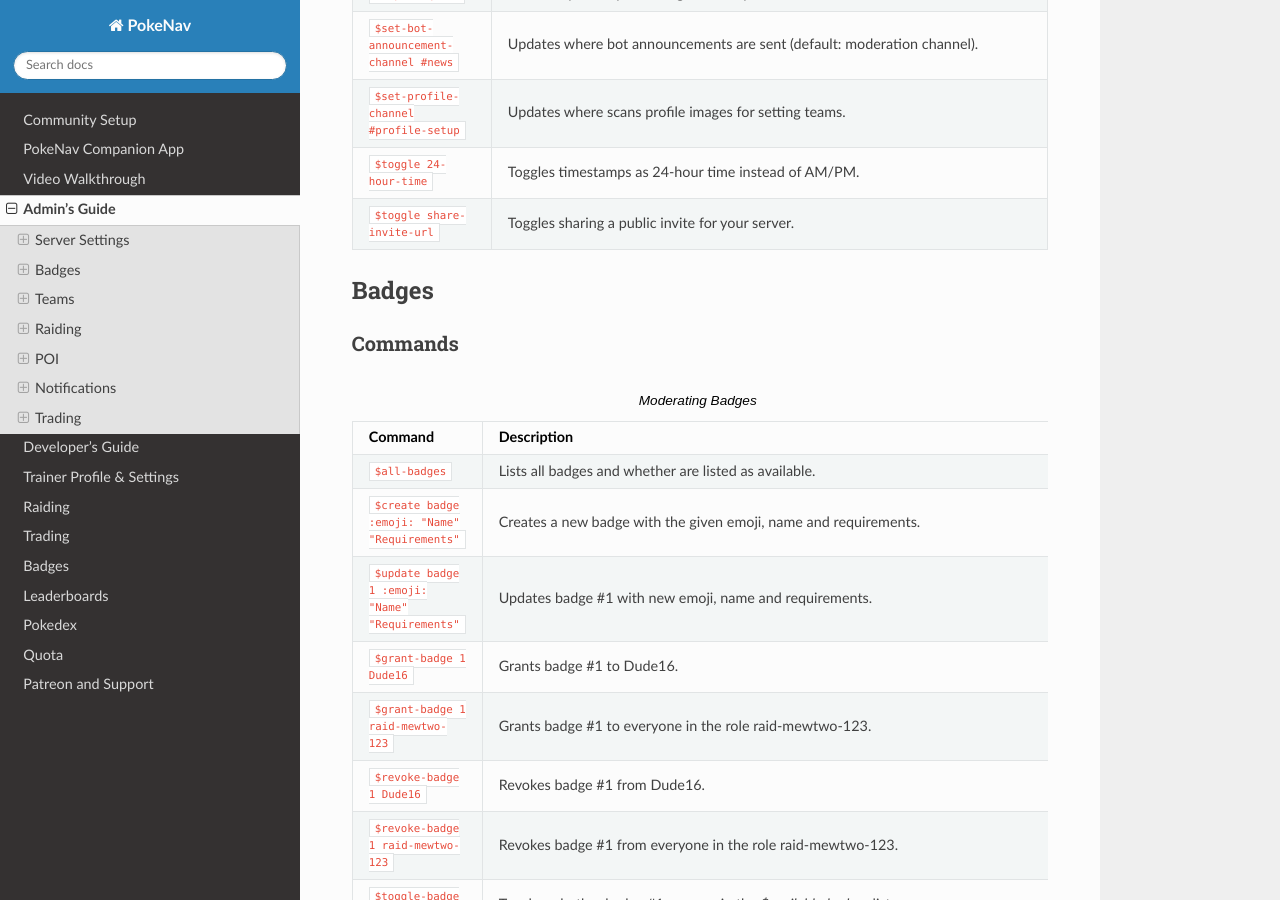
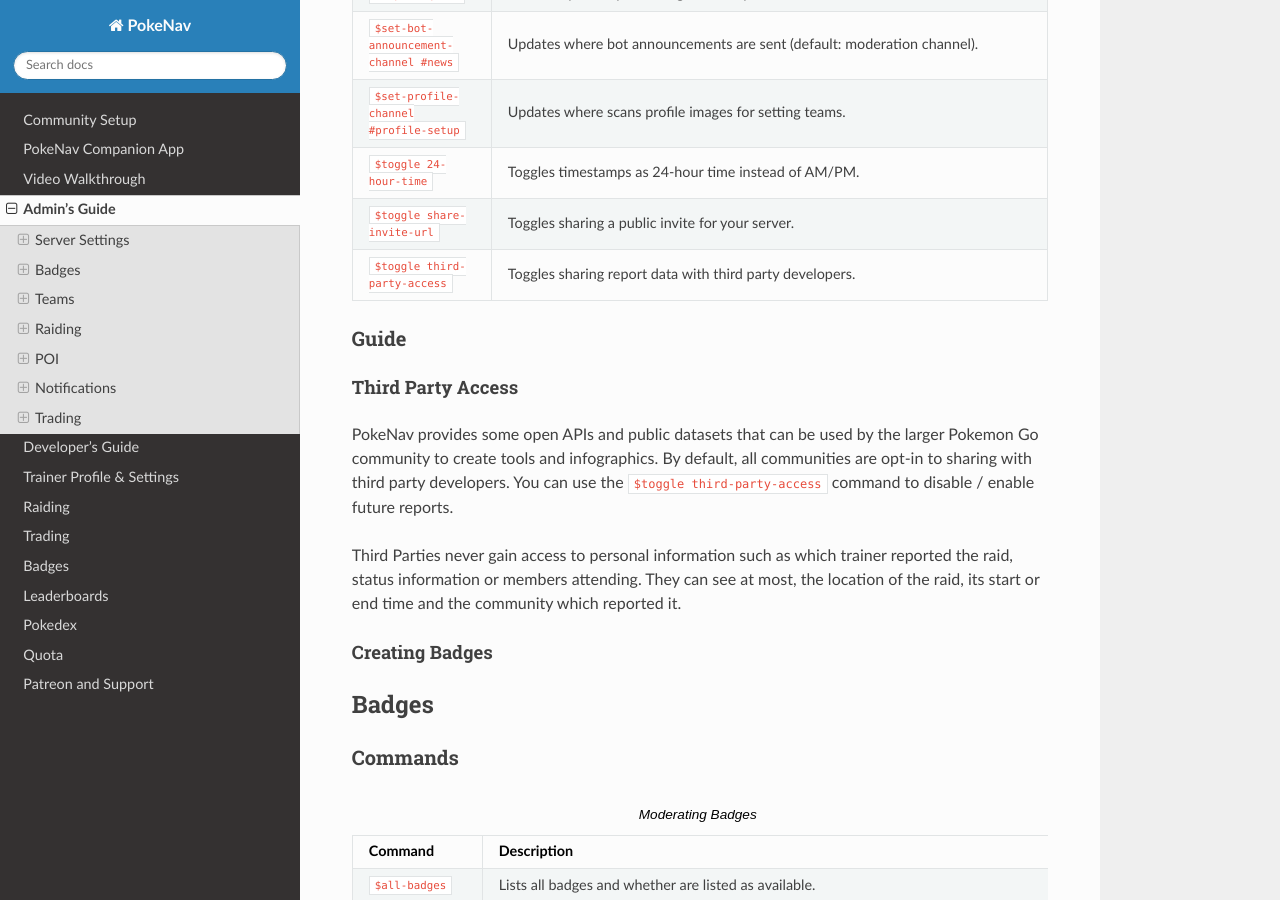
Before and after one commit to PokeNavBot/pokenav-documentation, a Sphinx documentation site: the page built from source/moderation.md, in a window 1280 px wide and 900 px high, scrolled down 835 px. Built offline with Sphinx 7.4.7 and the Read the Docs theme 2.0.0, drawn with Linux system fonts in a browser that asks for light colours; formulas are drawn with MathJax 3.

Commit message:
third party acess

````diff
--- a/source/moderation.md
+++ b/source/moderation.md
@@ -26,7 +26,18 @@
    ``$set-profile-channel #profile-setup``, "Updates where scans profile images for setting teams."
    ``$toggle 24-hour-time``, "Toggles timestamps as 24-hour time instead of AM/PM."
    ``$toggle share-invite-url``, "Toggles sharing a public invite for your server."
+   ``$toggle third-party-access``, "Toggles sharing report data with third party developers."
 ```
+
+### Guide
+
+#### Third Party Access
+
+PokeNav provides some open APIs and public datasets that can be used by the larger Pokemon Go community to create tools and infographics. By default, all communities are opt-in to sharing with third party developers. You can use the `$toggle third-party-access` command to disable / enable future reports.
+
+Third Parties never gain access to personal information such as which trainer reported the raid, status information or members attending. They can see at most, the location of the raid, its start or end time and the community which reported it.
+
+#### Creating Badges
 
 ## Badges
 
````
